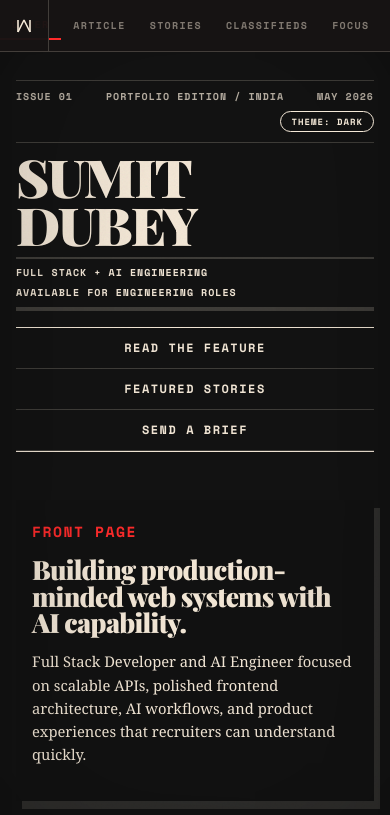
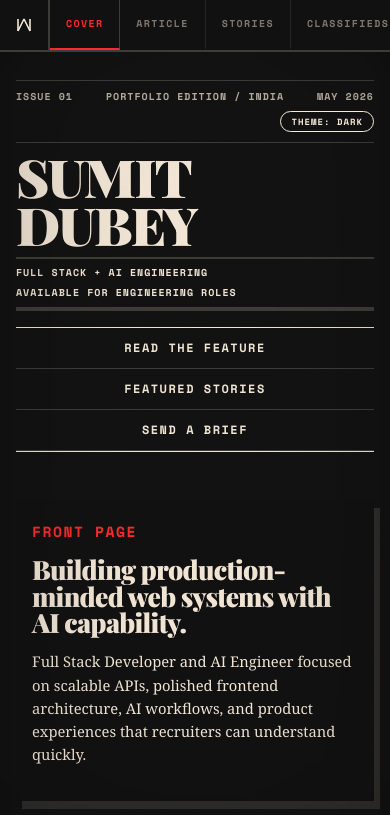
Before and after one commit to sumit-ai-labs/retro_portfolio, a Next.js app: page / in a window 390 px wide. Shown: the top 815 px of the page. Built offline with nearby package versions, Linux system fonts and the light colour scheme; no server answers.

Commit message:
fix: reliable mobile nav scroll rail - remove sticky-in-overflow trick

```diff
--- a/styles/globals.css
+++ b/styles/globals.css
@@ -629,41 +629,50 @@ html[data-theme="evening"] .dialog-actions a:hover { background: var(--ink); col
   /* ── Sticky top nav — horizontal scroll rail ── */
   .side-index {
     position: sticky; top: 0; width: 100%; height: 52px;
-    border-right: none; border-bottom: 1px solid var(--line);
+    border-right: none; border-bottom: 2px solid var(--line);
     flex-direction: row; padding: 0; z-index: 900;
     background: rgba(245, 233, 216, 0.97);
     backdrop-filter: blur(12px) saturate(1.4);
     -webkit-backdrop-filter: blur(12px) saturate(1.4);
-    justify-content: flex-start; align-items: center;
+    justify-content: flex-start; align-items: stretch;
     overflow-x: auto; overflow-y: hidden;
-    scrollbar-width: none; /* Firefox */
-    scroll-snap-type: x proximity;
+    scrollbar-width: none;           /* Firefox */
     -webkit-overflow-scrolling: touch;
   }
-  html[data-theme="evening"] .side-index { background: rgba(23, 20, 20, 0.97); }
-  .side-index::-webkit-scrollbar { display: none; } /* Chrome/Safari */
+  html[data-theme="evening"] .side-index { background: rgba(18, 18, 18, 0.97); }
+  .side-index::-webkit-scrollbar { display: none; } /* Chrome / Safari */
+
+  /* Brand mark: pinned flex-shrink-0, separator on the right */
   .brand-mark {
-    margin-right: 0; padding: 0 14px; border-bottom: 0;
-    flex-shrink: 0; width: auto; position: sticky; left: 0;
-    background: inherit; z-index: 1;
-    border-right: 1px solid var(--line);
-    height: 100%; display: flex; align-items: center;
+    flex-shrink: 0; padding: 0 14px;
+    border-bottom: none; border-right: 2px solid var(--line);
+    width: auto; display: flex; align-items: center; align-self: stretch;
   }
   .brand-mark svg { width: 20px; height: 20px; }
+
+  /* Nav: single horizontal row that is exactly as wide as its content */
   .side-index nav {
-    flex-direction: row; writing-mode: horizontal-tb; transform: none;
-    flex-wrap: nowrap; gap: 0; margin: 0; padding: 0 12px;
-    align-items: center; width: max-content; flex-shrink: 0;
+    display: flex; flex-direction: row;
+    writing-mode: horizontal-tb; transform: none;
+    flex-wrap: nowrap; gap: 0; margin: 0; padding: 0;
+    align-items: stretch; align-self: stretch;
+    width: max-content; flex-shrink: 0;
   }
+
+  /* Links: tall tap targets, no wrapping, editorial right-border dividers */
   .side-index a {
     writing-mode: horizontal-tb; transform: none;
-    padding: 8px 12px; border-left: 0; display: flex;
-    align-items: center; font-size: 10px; white-space: nowrap;
-    scroll-snap-align: start; flex-shrink: 0;
+    padding: 0 16px; height: 100%;
+    border-left: 0; border-bottom: 2px solid transparent;
+    display: inline-flex; align-items: center;
+    font-size: 10px; white-space: nowrap; flex-shrink: 0;
+    border-right: 1px solid var(--line);
+    transition: color 0.2s ease, border-color 0.2s ease, opacity 0.2s ease;
   }
+  .side-index a:last-child { border-right: none; }
   .side-index a::before { display: none; }
-  .side-index a:hover { transform: none; }
-  .side-index a.active { border-bottom: 2px solid var(--red); }
+  .side-index a:hover { transform: none; opacity: 1; }
+  .side-index a.active { color: var(--red); opacity: 1; border-bottom-color: var(--red); }
   .print-time { display: none; }
   #publication { margin-left: 0; }
 
```
